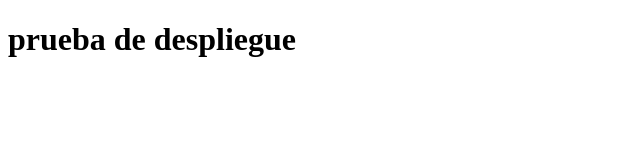
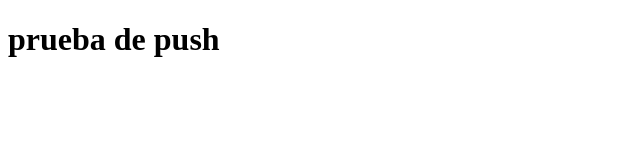
Before and after one commit to pabchatol/tarea-azure-doble, a plain HTML site: page index.html in a window 1280 px wide. Shown: the whole page, without its empty margins (0-640 px from the left). Drawn offline with Linux system fonts and the light colour scheme.

Commit message:
prueba testing

```diff
--- a/index.html
+++ b/index.html
@@ -6,6 +6,6 @@
     <title>Document</title>
 </head>
 <body>
-    <h1>prueba de despliegue</h1>
+    <h1>prueba de push</h1>
 </body>
 </html>
```
